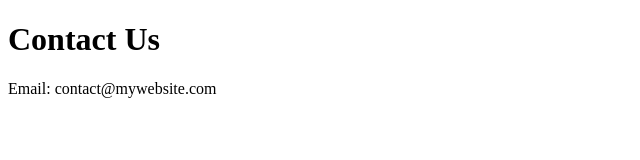
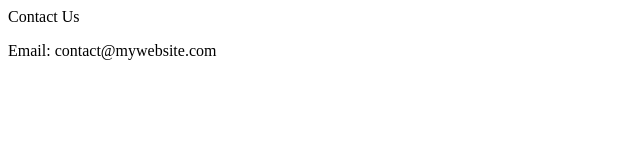
Before and after one commit to x3rbl1nx/MyWebsiteProject, a plain HTML site: page contact.html in a window 1280 px wide. Shown: the whole page, without its empty margins (0-640 px from the left). Drawn offline with Linux system fonts and the light colour scheme.

Commit message:
Update contact.html

```diff
--- a/contact.html
+++ b/contact.html
@@ -10,7 +10,7 @@
 
 <body>
 
-    <h1>Contact Us</h1>
+    Contact Us</h1>
 
     <p>Email: contact@mywebsite.com</p>
 
```
